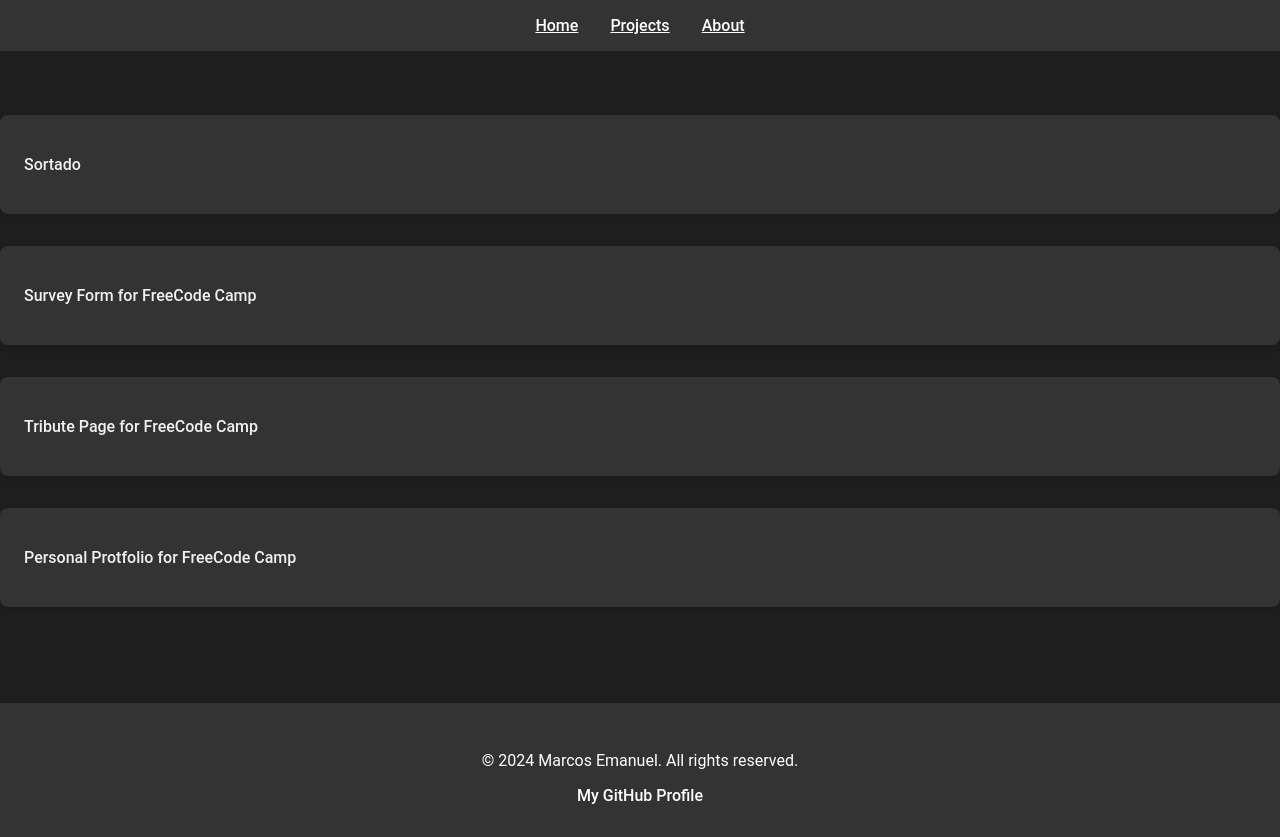
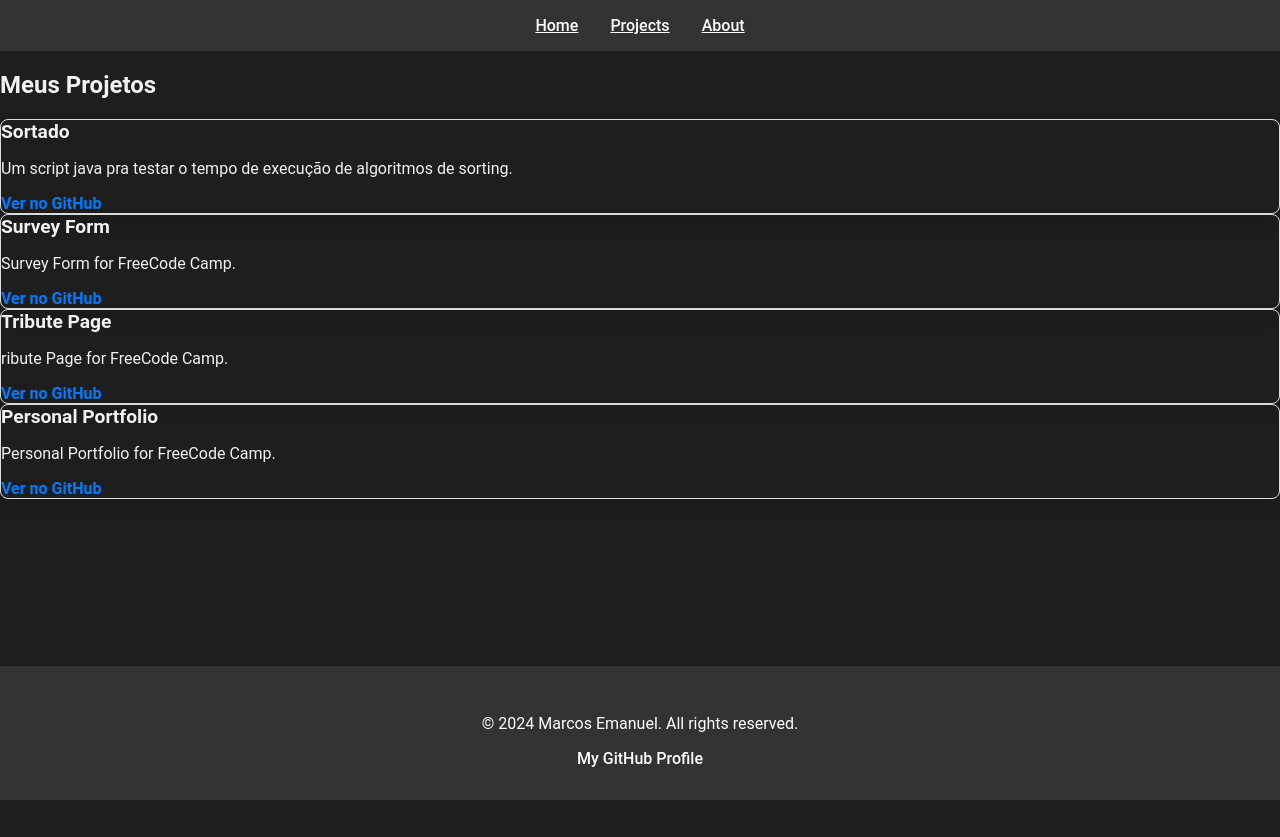
Before and after one commit to marcossFarias/personal-portfolio, a React (Create React App) app: page /projects in a window 1280 px wide. After the commit the page ends 800 px from the top, so only its background shows below. Built offline with nearby package versions, Linux system fonts and the light colour scheme.

Commit message:
improve projects page

```diff
--- a/src/components/Projects.js
+++ b/src/components/Projects.js
@@ -1,32 +1,65 @@
 import React from 'react';
-import { Container, Row, Col } from 'react-bootstrap';
+import { Container, Row, Col, Card } from 'react-bootstrap';
 import './styles.css';
 
 const Projects = () => (
-  <Container>
-    <Row id="projects" className="py-5">
-      <Col xs={12} md={6} lg={4} xl={3}>
-        <div className="project-tile">
-          <p><a href="https://github.com/marcossFarias/sortado">Sortado</a></p>
-        </div>
+  <Container className="py-5">
+    <h2 className="text-center mb-5">Meus Projetos</h2>
+    <Row>
+      <Col xs={12} md={6} lg={4} xl={3} className="mb-4">
+        <Card className="project-card h-100">
+          <Card.Body>
+            <Card.Title>Sortado</Card.Title>
+            <Card.Text>
+              Um script java pra testar o tempo de execução de algoritmos de sorting.
+            </Card.Text>
+            <Card.Link href="https://github.com/marcossFarias/sortado" target="_blank" rel="noopener noreferrer">
+              Ver no GitHub
+            </Card.Link>
+          </Card.Body>
+        </Card>
       </Col>
 
-      <Col xs={12} md={6} lg={4} xl={3}>
-        <div className="project-tile">
-          <p><a href="https://github.com/marcossFarias/survey-form" target="_blank" rel="noopener noreferrer">Survey Form for FreeCode Camp</a></p>
-        </div>
+      <Col xs={12} md={6} lg={4} xl={3} className="mb-4">
+        <Card className="project-card h-100">
+          <Card.Body>
+            <Card.Title>Survey Form</Card.Title>
+            <Card.Text>
+              Survey Form for FreeCode Camp.
+            </Card.Text>
+            <Card.Link href="https://github.com/marcossFarias/survey-form" target="_blank" rel="noopener noreferrer">
+              Ver no GitHub
+            </Card.Link>
+          </Card.Body>
+        </Card>
       </Col>
 
-      <Col xs={12} md={6} lg={4} xl={3}>
-        <div className="project-tile">
-          <p><a href="https://github.com/marcossFarias/tribute-page" target="_blank" rel="noopener noreferrer">Tribute Page for FreeCode Camp</a></p>
-        </div>
+      <Col xs={12} md={6} lg={4} xl={3} className="mb-4">
+        <Card className="project-card h-100">
+          <Card.Body>
+            <Card.Title>Tribute Page</Card.Title>
+            <Card.Text>
+              ribute Page for FreeCode Camp.
+            </Card.Text>
+            <Card.Link href="https://github.com/marcossFarias/tribute-page" target="_blank" rel="noopener noreferrer">
+              Ver no GitHub
+            </Card.Link>
+          </Card.Body>
+        </Card>
       </Col>
 
-      <Col xs={12} md={6} lg={4} xl={3}>
-        <div className="project-tile">
-          <p><a href="https://github.com/marcossFarias/personal-protfolio" target="_blank" rel="noopener noreferrer">Personal Protfolio for FreeCode Camp</a></p>
-        </div>
+      <Col xs={12} md={6} lg={4} xl={3} className="mb-4">
+        <Card className="project-card h-100">
+          <Card.Body>
+            <Card.Title>Personal Portfolio</Card.Title>
+            <Card.Text>
+              Personal Portfolio for FreeCode Camp.
+            </Card.Text>
+            <Card.Link href="https://github.com/marcossFarias/personal-protfolio" target="_blank" rel="noopener noreferrer">
+              Ver no GitHub
+            </Card.Link>
+          </Card.Body>
+        </Card>
       </Col>
     </Row>
   </Container>
--- a/src/components/styles.css
+++ b/src/components/styles.css
@@ -64,32 +64,37 @@ html, body, #root {
 }
 
 /* Projects */
-#projects {
-  background-color: #1e1e1e;
-  padding: 4rem 0;
+.project-card {
+  border: 1px solid #ddd;
+  border-radius: 0.5rem;
+  box-shadow: 0 0.5rem 1rem rgba(0, 0, 0, 0.15);
+  transition: transform 0.3s ease;
 }
 
-.project-tile {
-  background-color: #333;
-  padding: 1.5rem;
-  border-radius: 8px;
-  box-shadow: 0 4px 6px rgba(0, 0, 0, 0.1);
-  transition: box-shadow 0.3s ease;
-  margin-bottom: 2rem;
+.project-card:hover {
+  transform: translateY(-5px);
 }
 
-.project-tile:hover {
-  box-shadow: 0 6px 12px rgba(0, 0, 0, 0.2);
+.project-card .card-title {
+  font-size: 1.2rem;
+  font-weight: bold;
+  margin-bottom: 0.5rem;
 }
 
-.project-tile a {
-  color: #f1f1f1;
-  text-decoration: none;
-  font-weight: 500;
+.project-card .card-text {
+  font-size: 1rem;
+  margin-bottom: 1rem;
 }
 
-.project-tile a:hover {
+.project-card .card-link {
+  font-weight: bold;
   color: #007bff;
+  text-decoration: none;
+}
+
+.project-card .card-link:hover {
+  color: #0056b3;
+  text-decoration: underline;
 }
 
 /* Footer */
```
